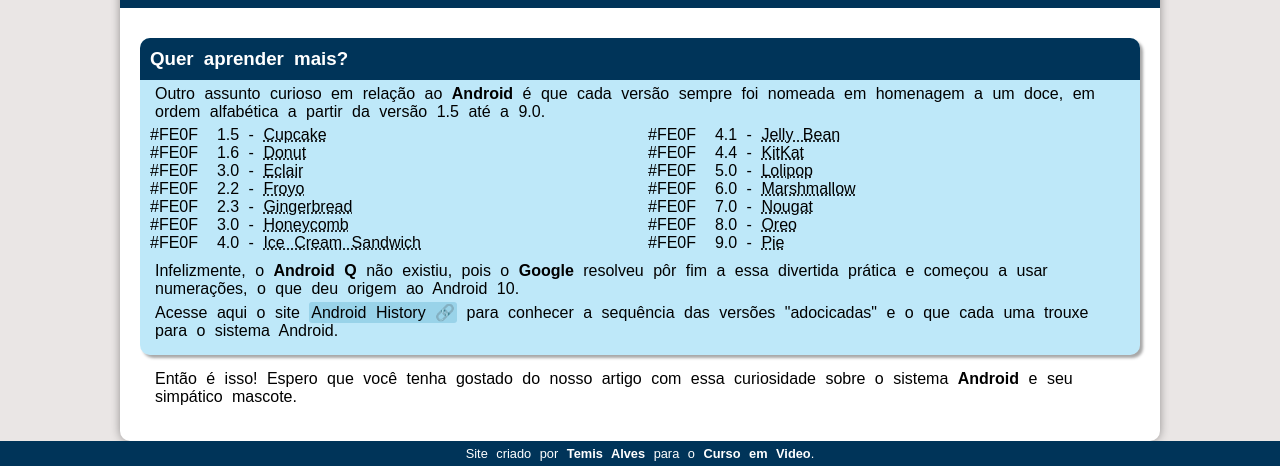
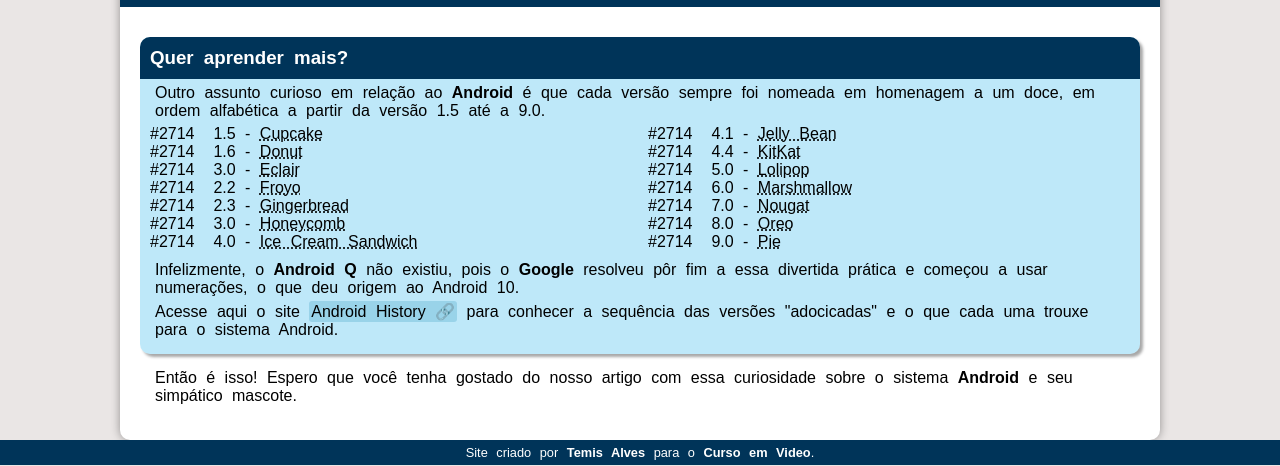
Before and after one commit to Temis-Alves/Artigo-Android, a plain HTML site: page index.html in a window 1280 px wide. Shown: the part 2172-2638 px from the top of the page. Drawn offline with Linux system fonts and the light colour scheme; files whose address does not match are found by name.

Commit message:
Atualizar o style.css

```diff
--- a/style/style.css
+++ b/style/style.css
@@ -1,4 +1,4 @@
-@charset "UTF-8";
+6@charset "UTF-8";
 
 @import url('https://fonts.googleapis.com/css2?family=Bebas+Neue&family=Golos+Text&family=Roboto:wght@400;500;700&display=swap');
 
@@ -187,7 +187,7 @@
 }
 
 aside > ul {
-    list-style-type: '\#FE0F\00A0\00A0';
+    list-style-type: '\#2714\00A0\00A0';
     list-style-position: inside;
     columns: 2;
     margin-bottom: 10px;
```
